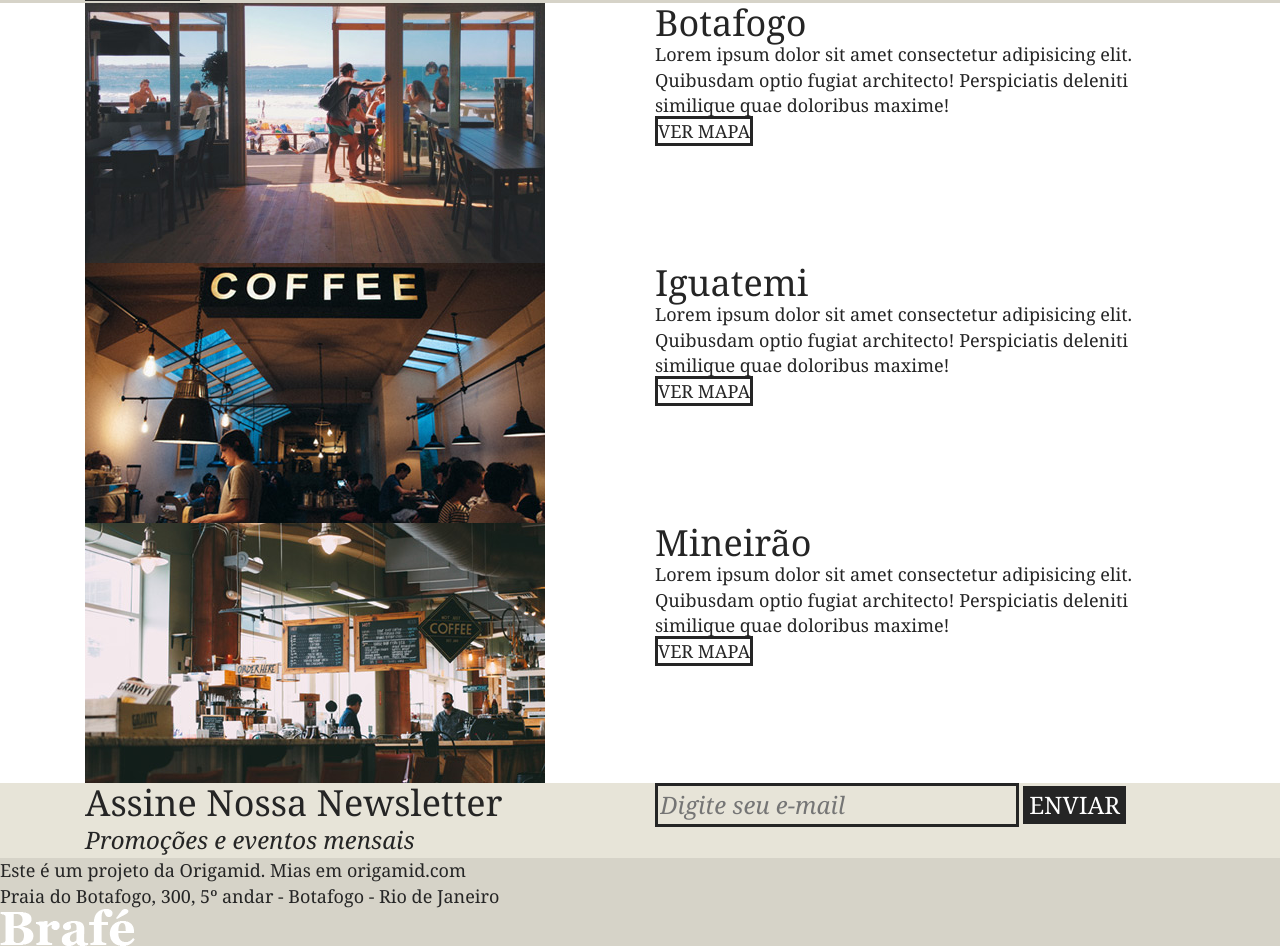
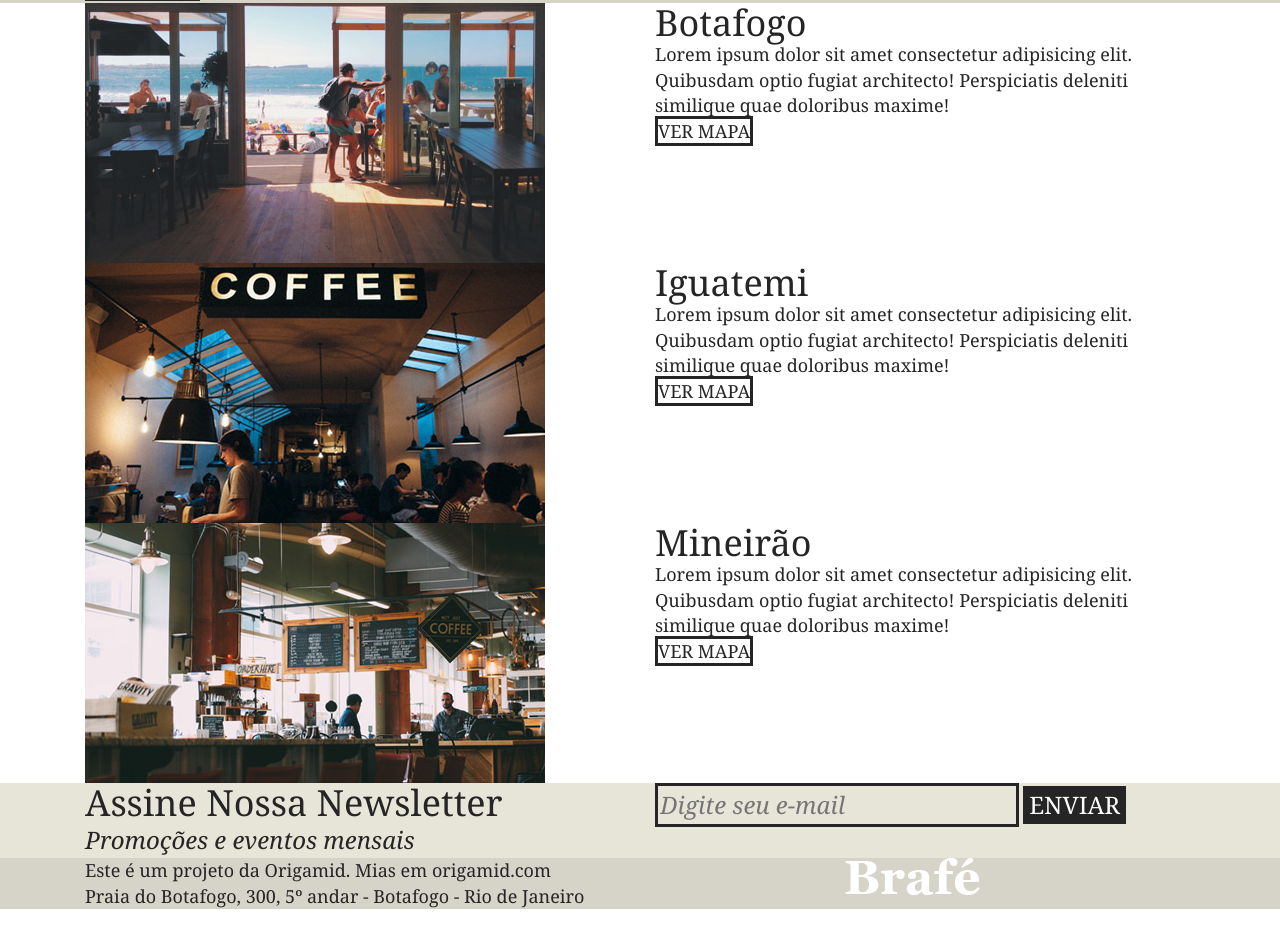
Before and after one commit to bsgabriel/Brafe-1-Bootstrap, a plain HTML site: page index.html in a window 1280 px wide. Shown: the part 844-1790 px from the top of the page. After the commit the page ends 1753 px from the top, so only its background shows below. Drawn offline with Linux system fonts and the light colour scheme.

Commit message:
Ajustado classes do footer

```diff
--- a/index.html
+++ b/index.html
@@ -121,10 +121,14 @@
   </section>
 
   <footer class="footer">
-    <div>
-      <p>Este é um projeto da Origamid. Mias em origamid.com <br>Praia do Botafogo, 300, 5º andar - Botafogo - Rio de
-        Janeiro</p>
-      <img src="img/brafe.png" alt="Brafé">
+    <div class="container">
+      <div class="row">
+        <p class="col-sm-8">Este é um projeto da Origamid. Mias em origamid.com <br>Praia do Botafogo, 300, 5º andar - Botafogo - Rio de
+          Janeiro</p>
+        <div class="col-sm">
+          <img src="img/brafe.png" alt="Brafé">
+        </div>
+      </div>
     </div>
   </footer>
 
```
